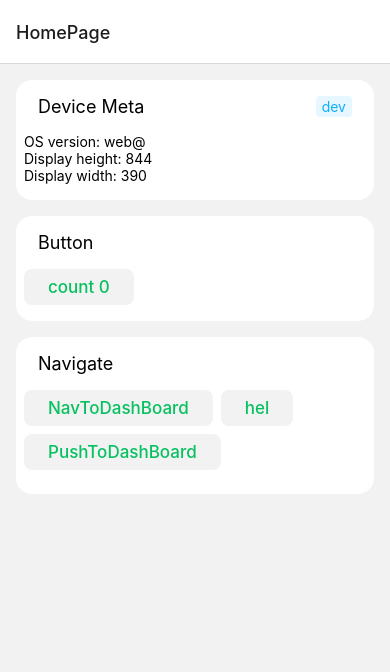
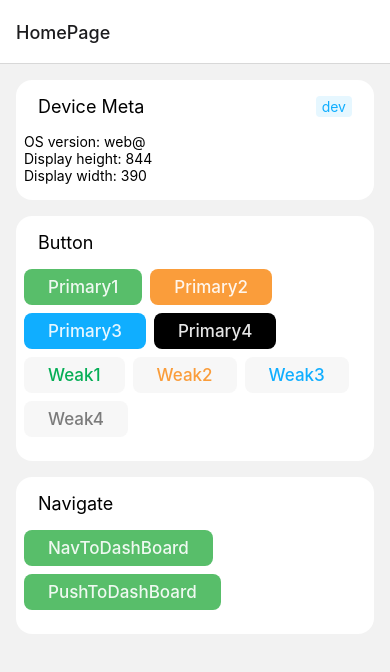
Before and after one commit to j10ccc/react-native-clover-ui, a React Native app: screen /HomePage in a window 390 px wide. Shown: the top 672 px of the page. Built offline with nearby package versions, Linux system fonts and the light colour scheme.

Commit message:
perf(button): support weak and primary type

```diff
--- a/components/Button.tsx
+++ b/components/Button.tsx
@@ -1,19 +1,33 @@
 import { ReactNode } from "react";
 import { Text, StyleSheet, View, TouchableHighlight } from "react-native";
+import { theme } from "../constants/styles";
 
 type ButtonPropsType = {
   children: ReactNode;
   onPress?: () => void;
-  type?: "primary" | "week" | "waring" | "disable";
+  type?: "primary" | "weak";
+  color?: "green" | "orange" | "blue" | "black";
+  disable?: boolean // TODO
 };
 
 const Button = (props: ButtonPropsType) => {
-  const { children, onPress } = props;
+  const { children, onPress, type = "primary", color="green"} = props;
+
+  const dynamicStyle = StyleSheet.create({
+    button: {
+      backgroundColor: type === "primary" ? theme.defaultTheme[`__BTN_${color.toUpperCase()}`]: theme.defaultTheme.__BG_1,
+    },
+    buttonLabel: {
+      color: type === "primary" ? theme.defaultTheme.__BTN_TEXT :theme.defaultTheme[`__BTN_TEXT_${color.toUpperCase()}`],
+    },
+  });
 
   return (
     <TouchableHighlight onPress={() => onPress?.()} style={style.container}>
-      <View style={style.button}>
-        <Text style={style.buttonLabel}>{children}</Text>
+      <View style={[style.button, dynamicStyle.button]}>
+        <Text style={[style.buttonLabel, dynamicStyle.buttonLabel]}>
+          {children}
+        </Text>
       </View>
     </TouchableHighlight>
   );
@@ -25,17 +39,14 @@ const style = StyleSheet.create({
     marginButtom: 6,
     alignSelf: "flex-start",
   },
-
   button: {
     borderRadius: 8,
     paddingHorizontal: 24,
     paddingVertical: 8,
     alignSelf: "flex-start",
-    backgroundColor: "#f2f2f2",
   },
   buttonLabel: {
     fontSize: 17,
-    color: "#07c160",
     fontWeight: "500",
   },
 });
--- a/constants/styles/theme/default.ts
+++ b/constants/styles/theme/default.ts
@@ -16,7 +16,7 @@ const defaultTheme: any = {
   __RED: "#fa5151",
   __ORANGE: "#fa9d3b",
   __YELLOW: "#ffc300",
-  __GREEN: "#91d300",
+  __GREEN: "#58be6a",
   __LIGHTGREEN: "#95ec69",
   __BRAND: "#07c160",
   __BLUE: "#10aeff",
@@ -29,6 +29,17 @@ const defaultTheme: any = {
   __FG: "#000",
   __BG: "#fff",
 
+  __BTN_TEXT_ORANGE: "#fa9d3b",
+  __BTN_TEXT_GREEN: "#06ae56",
+  __BTN_TEXT_BLUE: "#10aeff",
+  __BTN_TEXT_BLACK: "rgba(0, 0, 0, 0.5)",
+  __BTN_ORANGE: "#fa9d3b",
+  __BTN_GREEN: "#58be6a",
+  __BTN_BLUE: "#10aeff",
+  __BTN_BLACK: "#000",
+  __BTN_BG_0: "#f2f2f2",
+  __BTN_TEXT: "rgba(255, 255, 255, 0.9)",
+
   __TAG_TEXT_ORANGE: "#fa9d3b",
   __TAG_BACKGROUND_ORANGE: "rgba(250, 157, 59, 0.1)",
   __TAG_TEXT_GREEN: "#06ae56",
--- a/pages/HomeScreen.tsx
+++ b/pages/HomeScreen.tsx
@@ -1,16 +1,22 @@
 import { StyleSheet, SafeAreaView, ScrollView } from "react-native";
 import { Button, Demo, Space } from "../components";
 import MetaInfo from "../components/MetaInfo";
-import { useState } from "react";
 
 const DemoButton = () => {
-  const [count, setCount] = useState(0);
-  const handlePress = () => {
-    setCount(count + 1);
-  };
   return (
     <Demo title="Button">
-      <Button onPress={() => handlePress()}>count {count}</Button>
+      <Space>
+        <Button color="green">Primary1</Button>
+        <Button color="orange">Primary2</Button>
+        <Button color="blue">Primary3</Button>
+        <Button color="black">Primary4</Button>
+      </Space>
+      <Space>
+        <Button color="green" type="weak">Weak1</Button>
+        <Button color="orange" type="weak">Weak2</Button>
+        <Button color="blue" type="weak">Weak3</Button>
+        <Button color="black" type="weak">Weak4</Button>
+      </Space>
     </Demo>
   );
 };
@@ -25,9 +31,8 @@ const DemoNav = ({ navigation }: any) => {
   return (
     <Demo title="Navigate">
       <Space>
-      <Button onPress={handlePressNavigate}>NavToDashBoard</Button>
-      <Button>hel</Button>
-      <Button onPress={handlePressPush}>PushToDashBoard</Button>
+        <Button onPress={handlePressNavigate}>NavToDashBoard</Button>
+        <Button onPress={handlePressPush}>PushToDashBoard</Button>
       </Space>
     </Demo>
   );
```
